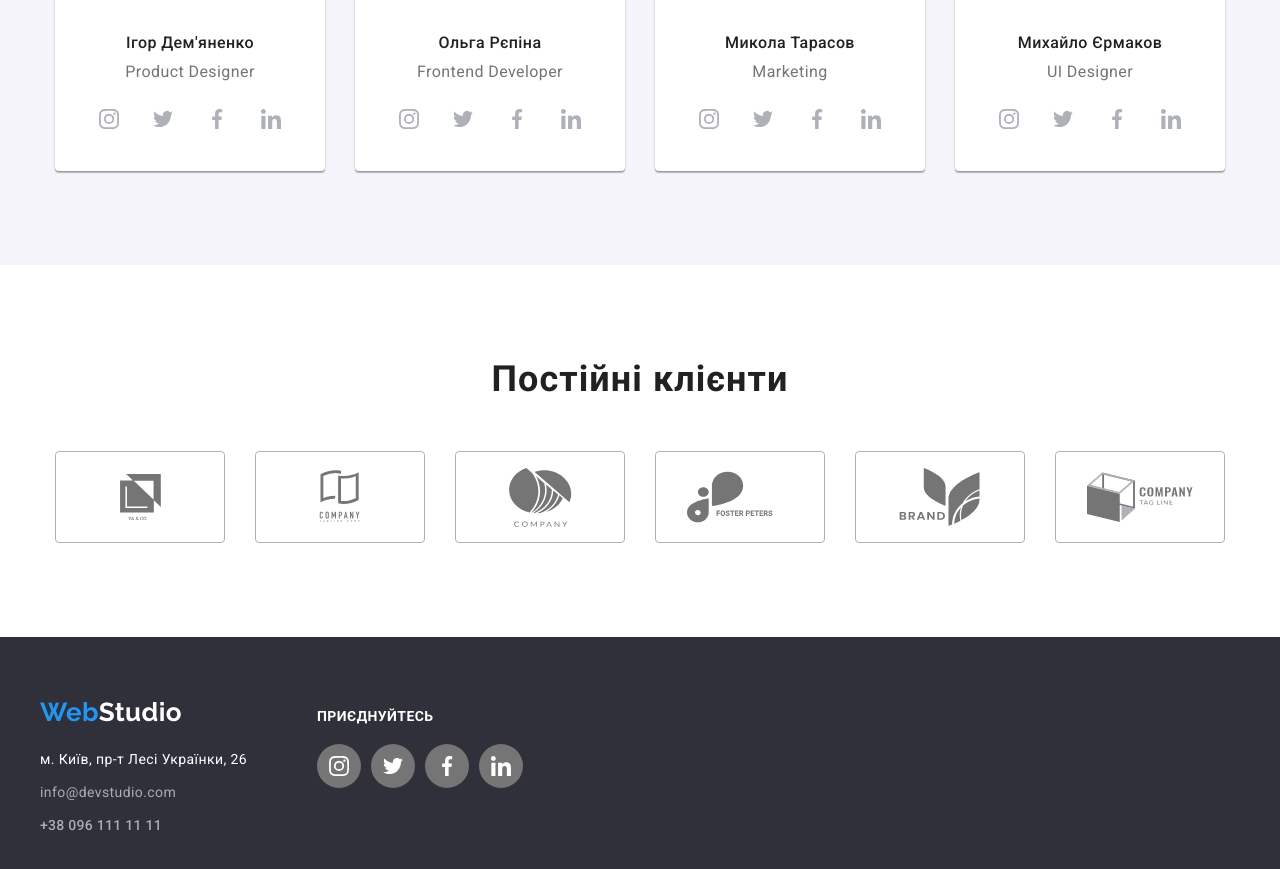
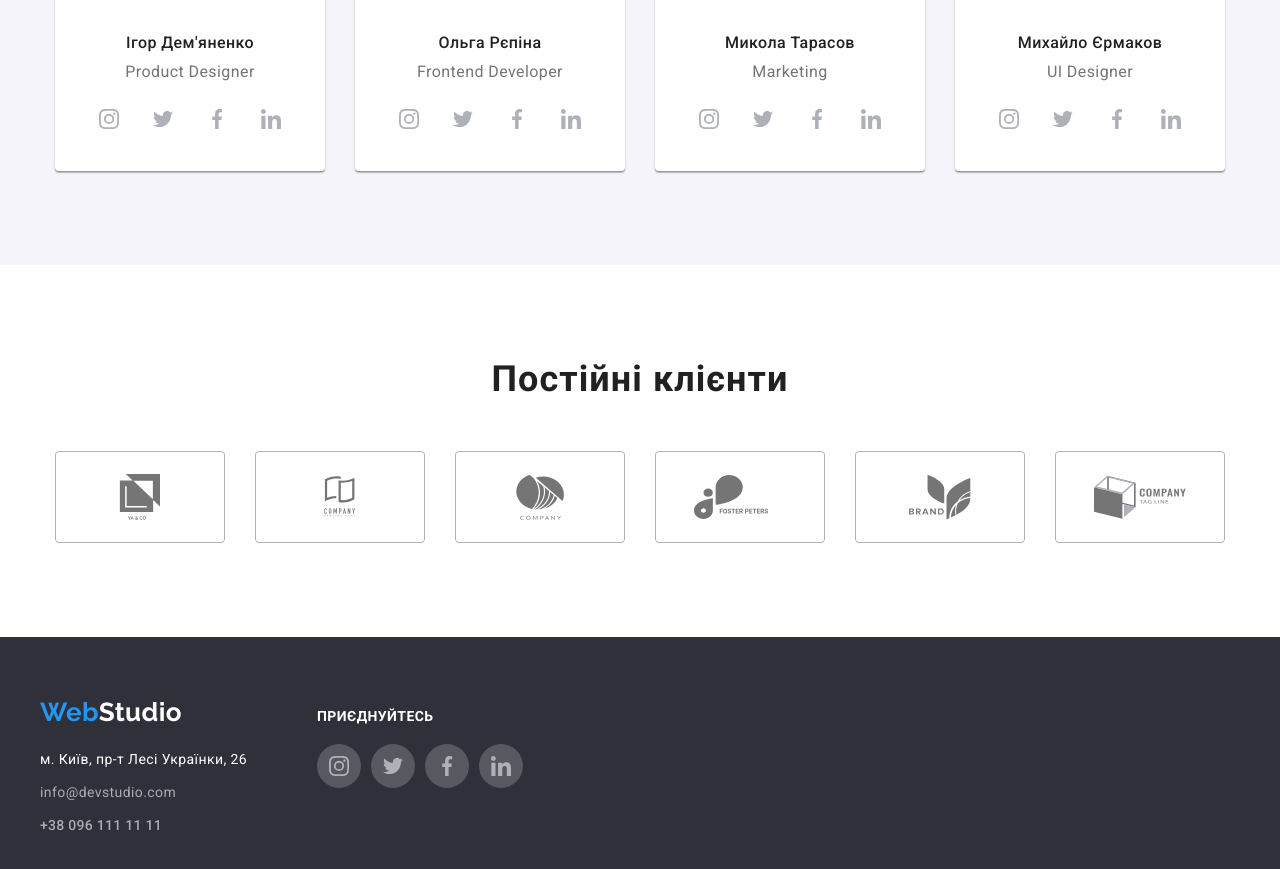
Before and after one commit to YuliaMiha/goit-markup-hw-04, a plain HTML site: page index.html in a window 1280 px wide. Shown: the part 2055-2924 px from the top of the page. Drawn offline with Linux system fonts and the light colour scheme; files whose address does not match are found by name.

Commit message:
footer icon

```diff
--- a/css/styles.css
+++ b/css/styles.css
@@ -497,7 +497,8 @@ li{
     background-color: var(--accent-color);
 }
 
-.team-icon:hover{
+.team-icon:hover,
+.team-icon:focus{
     fill: var(--primary-white-color);
 }
 
@@ -528,10 +529,10 @@ li{
     column-gap: 30px;
 }
 
-.clients-item {
+.clients-link {
     display: flex;
     list-style: none;
-    fill: var(--client-icon-color);
+    fill: #AFB1B8;
     width: 170px;
     height: 92px;
     align-items: center;
@@ -548,15 +549,16 @@ li{
 
 .client-icon {
     fill: currentColor;
+    padding: 7px;
 }
 
-.clients-item:hover,
-.clients-item:focus {
+.clients-link:hover,
+.clients-link:focus {
     border-color: var(--accent-color);
 }
 
-.clients-item:hover .client-icon,
-.clients-item:focus .client-icon {
+.clients-link:hover .client-icon,
+.clients-link:focus .client-icon {
     fill: var(--accent-color);
 }
 /* Footer */
@@ -636,9 +638,9 @@ li{
 
 }
 
-.footer-link .footer-iter{
+/* .footer-link .footer-iter{
     fill: var(--primary-white-color);
-}
+} */
 
 .footer-item{
     display: flex;
@@ -648,18 +650,19 @@ li{
     height: 44px;
     border-radius: 50%;
     text-decoration: none;
-    background-color: var(--primary-text-color);
+    background-color: rgba(255, 255, 255, 0.1);
     margin-bottom: 20px;
 
 }
 
 .footer-link {
     display: flex;
+    background-color: rgba(255, 255, 255, 0.1);
 
 }
 
-.footer-item:hover,
-.footer-item:focus {
+.team-icon-link.footer-link:hover,
+.team-icon-link.footer-link:focus {
     background-color: var(--accent-color);
 }
 
--- a/index.html
+++ b/index.html
@@ -242,7 +242,7 @@
                 <ul class="clients">
                     <li class="clients-item">
                         <a class="clients-link" href="#" target="_blank" aria-label="YA-CO" rel="noreferrer noopener">
-                            <svg class="client-icon" width="41" height="46.7">
+                            <svg class="client-icon" width="106" height="60">
                                 <use xlink:href="./images/iconimag/sprite.svg#icon-icon-iaco"></use>
                             </svg>
                         </a>
@@ -309,28 +309,28 @@
                     <p class="footer-title">ПРИЄДНУЙТЕСЬ</p>
                     <ul class="footer-icon">
                         <li class="footer-item">
-                            <a class="footer-link" href="#" target="_blank" aria-label="instagram" rel="noreferrer noopener">
+                            <a class=" team-icon-link footer-link" href="#" target="_blank" aria-label="instagram" rel="noreferrer noopener">
                                 <svg class="footer-iter" width="20" height="20">
                                     <use xlink:href="./images/iconimag/sprite.svg#icon-icon-insta"></use>
                                 </svg>
                             </a>
                         </li>
                         <li class="footer-item">
-                            <a class="footer-link" href="#" target="_blank" aria-label="twitter" rel="noreferrer noopener">
+                            <a class="team-icon-link footer-link" href="#" target="_blank" aria-label="twitter" rel="noreferrer noopener">
                                 <svg class="footer-iter" width="20" height="20">
                                     <use xlink:href="./images/iconimag/sprite.svg#icon-icon-twit"></use>
                                 </svg>
                             </a>
                         </li>
                         <li class="footer-item">
-                            <a class="footer-link" href="#" target="_blank" aria-label="facebook" rel="noreferrer noopener">
+                            <a class="team-icon-link footer-link" href="#" target="_blank" aria-label="facebook" rel="noreferrer noopener">
                                 <svg class="footer-iter" width="20" height="20">
                                     <use xlink:href="./images/iconimag/sprite.svg#icon-icon-face"></use>
                                 </svg>
                             </a>
                         </li>
                         <li class="footer-item">
-                            <a class="footer-link" href="#" target="_blank" aria-label="linkedin" rel="noreferrer noopener">
+                            <a class="team-icon-link footer-link" href="#" target="_blank" aria-label="linkedin" rel="noreferrer noopener">
                                 <svg class="footer-iter" width="20" height="20">
                                     <use xlink:href="./images/iconimag/sprite.svg#icon-icon-linkedin"></use>
                                 </svg>
```
Also changed, not shown: portfolio.html (+9 -4 lines).
